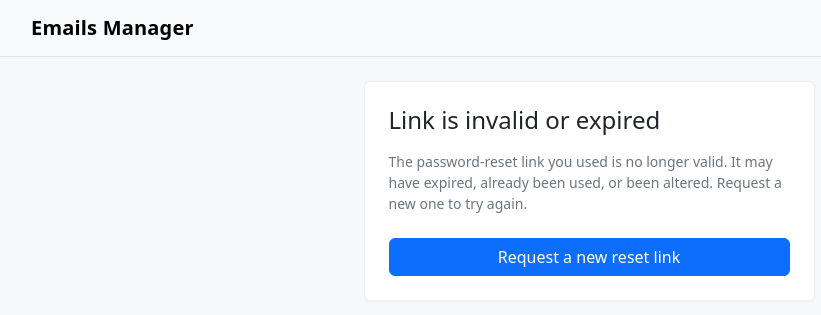
After one commit to scripts-and-tables/emails-manager, a Django app: page /password-reset/1/1/ in a window 1280 px wide. The commit adds this page. Shown: the top 315 px of the page, without its empty margins (51-872 px from the left). Run offline with Django 5.2, Linux system fonts and the light colour scheme.

Commit message:
Add self-serve password reset flow
Lets users recover a forgotten password from the login page: enter email,
receive a Resend-powered link, click it, set a new password. Uses Django's
stateless default_token_generator (no new DB table) with a 1-hour expiry.
Reset emails are sent via the same Resend HTTP API pattern as the existing
sign-in OTP. New password is persisted via User.set_password() so it works
identically against Postgres in production and SQLite locally.

Co-Authored-By: Claude Opus 4.7 (1M context) <noreply@anthropic.com>

```diff
--- /dev/null
+++ b/core/password_reset.py
@@ -0,0 +1,51 @@
+from __future__ import annotations
+
+import logging
+
+import requests
+from django.conf import settings
+
+logger = logging.getLogger(__name__)
+
+RESEND_API_URL = "https://api.resend.com/emails"
+RESEND_TIMEOUT = 10
+TOKEN_TTL_MINUTES = 60
+
+
+class ResetDeliveryError(Exception):
+    """Raised when the password-reset email cannot be sent."""
+
+
+def send_reset_email(to_email: str, reset_url: str) -> None:
+    api_key = getattr(settings, "RESEND_API_KEY", "")
+    from_email = getattr(settings, "OTP_FROM_EMAIL", "onboarding@resend.dev")
+    if not api_key:
+        raise ResetDeliveryError("RESEND_API_KEY is not configured.")
+
+    subject = "Reset your Emails Manager password"
+    text = (
+        "We received a request to reset your password.\n\n"
+        f"Open this link to choose a new password:\n{reset_url}\n\n"
+        f"The link is valid for {TOKEN_TTL_MINUTES} minutes.\n\n"
+        "If you didn't request this, you can safely ignore this email."
+    )
+    html = (
+        f"<p>We received a request to reset your password.</p>"
+        f"<p><a href=\"{reset_url}\">Click here to choose a new password</a>.</p>"
+        f"<p style=\"color:#666;font-size:13px;\">"
+        f"Or copy this link into your browser:<br>"
+        f"<span style=\"word-break:break-all;\">{reset_url}</span></p>"
+        f"<p>The link is valid for {TOKEN_TTL_MINUTES} minutes.</p>"
+        f"<p style=\"color:#666;font-size:12px;\">"
+        f"If you didn't request this, you can safely ignore this email.</p>"
+    )
+
+    response = requests.post(
+        RESEND_API_URL,
+        headers={"Authorization": f"Bearer {api_key}"},
+        json={"from": from_email, "to": [to_email], "subject": subject, "text": text, "html": html},
+        timeout=RESEND_TIMEOUT,
+    )
+    if not response.ok:
+        logger.error("Resend reset send failed: %s %s", response.status_code, response.text[:500])
+        raise ResetDeliveryError(f"Resend returned {response.status_code}.")
--- a/core/templates/core/login.html
+++ b/core/templates/core/login.html
@@ -27,6 +27,9 @@
           </div>
           <button type="submit" class="btn btn-primary w-100">Continue</button>
         </form>
+        <div class="mt-3 text-center small">
+          <a href="{% url 'core:password_reset_request' %}">Forgot your password?</a>
+        </div>
       </div>
     </div>
   </div>
--- /dev/null
+++ b/core/templates/core/password_reset_confirm.html
@@ -0,0 +1,47 @@
+{% extends "core/base.html" %}
+{% block title %}Choose a new password · Emails Manager{% endblock %}
+{% block content %}
+<div class="row justify-content-center">
+  <div class="col-md-5">
+    <div class="card card-soft">
+      <div class="card-body p-4">
+        {% if not valid_link %}
+          <h1 class="h4 mb-3">Link is invalid or expired</h1>
+          <p class="text-secondary small mb-4">
+            The password-reset link you used is no longer valid. It may have expired,
+            already been used, or been altered. Request a new one to try again.
+          </p>
+          <a class="btn btn-primary w-100" href="{% url 'core:password_reset_request' %}">
+            Request a new reset link
+          </a>
+        {% else %}
+          <h1 class="h4 mb-3">Choose a new password</h1>
+          <p class="text-secondary small mb-4">
+            Pick something strong. After saving, you'll sign in normally with the new password.
+          </p>
+          <form method="post" novalidate>
+            {% csrf_token %}
+            {% if form.non_field_errors %}
+              <div class="alert alert-danger">{{ form.non_field_errors }}</div>
+            {% endif %}
+            <div class="mb-3">
+              <label class="form-label" for="id_new_password1">New password</label>
+              {{ form.new_password1 }}
+              {% if form.new_password1.help_text %}
+                <div class="form-text">{{ form.new_password1.help_text|safe }}</div>
+              {% endif %}
+              {% for err in form.new_password1.errors %}<div class="invalid-feedback d-block">{{ err }}</div>{% endfor %}
+            </div>
+            <div class="mb-4">
+              <label class="form-label" for="id_new_password2">Confirm new password</label>
+              {{ form.new_password2 }}
+              {% for err in form.new_password2.errors %}<div class="invalid-feedback d-block">{{ err }}</div>{% endfor %}
+            </div>
+            <button type="submit" class="btn btn-primary w-100">Update password</button>
+          </form>
+        {% endif %}
+      </div>
+    </div>
+  </div>
+</div>
+{% endblock %}
--- a/core/urls.py
+++ b/core/urls.py
@@ -9,6 +9,13 @@ urlpatterns = [
     path("login/", views.login_view, name="login"),
     path("logout/", views.logout_view, name="logout"),
     path("verify-otp/", views.verify_otp, name="verify_otp"),
+    path("password-reset/", views.password_reset_request, name="password_reset_request"),
+    path("password-reset/done/", views.password_reset_complete, name="password_reset_complete"),
+    path(
+        "password-reset/<uidb64>/<token>/",
+        views.password_reset_confirm,
+        name="password_reset_confirm",
+    ),
     path("accounts/", views.accounts_list, name="accounts_list"),
     path("accounts/new/", views.account_new, name="account_new"),
     path("accounts/<int:pk>/edit/", views.account_edit, name="account_edit"),
--- a/core/views.py
+++ b/core/views.py
@@ -5,17 +5,21 @@ from django.contrib.auth import authenticate, get_user_model
 from django.contrib.auth import login as auth_login
 from django.contrib.auth import logout as auth_logout
 from django.contrib.auth.decorators import login_required
-from django.contrib.auth.forms import AuthenticationForm
+from django.contrib.auth.forms import AuthenticationForm, SetPasswordForm
+from django.contrib.auth.tokens import default_token_generator
 from django.http import HttpRequest, HttpResponse
 from django.shortcuts import get_object_or_404, redirect, render
 from django.urls import reverse
+from django.utils.encoding import force_bytes, force_str
+from django.utils.http import urlsafe_base64_decode, urlsafe_base64_encode
 from django.views.decorators.http import require_http_methods
 
 from .decorators import OTP_VERIFIED_SESSION_KEY, is_otp_verified, otp_required
 from .email_otp import OtpDeliveryError, issue_and_send, verify
-from .forms import EmailAccountForm, OtpForm
+from .forms import EmailAccountForm, OtpForm, PasswordResetRequestForm
 from .imap_client import check_status_bulk, fetch_body, fetch_recent_bulk
 from .models import EmailAccount
+from .password_reset import ResetDeliveryError, send_reset_email
 
 User = get_user_model()
 
@@ -213,3 +217,58 @@ def email_detail(request: HttpRequest, account_id: int, uid: str) -> HttpRespons
         "core/email_detail.html",
         {"message": message, "account": account, "back_window": request.GET.get("window", "7d")},
     )
+
+
+@require_http_methods(["GET", "POST"])
+def password_reset_request(request: HttpRequest) -> HttpResponse:
+    if request.method == "POST":
+        form = PasswordResetRequestForm(request.POST)
+        if form.is_valid():
+            email = form.cleaned_data["email"].strip()
+            user = User.objects.filter(email__iexact=email).first()
+            if user is not None and user.email:
+                uidb64 = urlsafe_base64_encode(force_bytes(user.pk))
+                token = default_token_generator.make_token(user)
+                reset_url = request.build_absolute_uri(
+                    reverse("core:password_reset_confirm", args=[uidb64, token])
+                )
+                try:
+                    send_reset_email(user.email, reset_url)
+                except ResetDeliveryError:
+                    pass  # logged in helper; show generic success either way
+            return render(request, "core/password_reset_request.html", {"form": form, "sent": True})
+    else:
+        form = PasswordResetRequestForm()
+
+    return render(request, "core/password_reset_request.html", {"form": form, "sent": False})
+
+
+@require_http_methods(["GET", "POST"])
+def password_reset_confirm(request: HttpRequest, uidb64: str, token: str) -> HttpResponse:
+    user = None
+    try:
+        uid = force_str(urlsafe_base64_decode(uidb64))
+        user = User.objects.filter(pk=uid).first()
+    except (TypeError, ValueError, OverflowError):
+        user = None
+
+    if user is None or not default_token_generator.check_token(user, token):
+        return render(request, "core/password_reset_confirm.html", {"valid_link": False})
+
+    if request.method == "POST":
+        form = SetPasswordForm(user, request.POST)
+        for field in form.fields.values():
+            field.widget.attrs.setdefault("class", "form-control")
+        if form.is_valid():
+            form.save()
+            return redirect("core:password_reset_complete")
+    else:
+        form = SetPasswordForm(user)
+        for field in form.fields.values():
+            field.widget.attrs.setdefault("class", "form-control")
+
+    return render(request, "core/password_reset_confirm.html", {"form": form, "valid_link": True})
+
+
+def password_reset_complete(request: HttpRequest) -> HttpResponse:
+    return render(request, "core/password_reset_complete.html")
--- a/emailsmanager/settings.py
+++ b/emailsmanager/settings.py
@@ -123,6 +123,9 @@ STORAGES = {
 DEFAULT_AUTO_FIELD = "django.db.models.BigAutoField"
 
 
+PASSWORD_RESET_TIMEOUT = 3600  # 1 hour
+
+
 # Auth redirects
 LOGIN_URL = "/login/"
 LOGIN_REDIRECT_URL = "/status/"
```
Also changed, not shown: core/forms.py (+13 -0 lines), core/templates/core/password_reset_complete.html (added, +17 -0 lines), core/templates/core/password_reset_request.html (added, +39 -0 lines).
